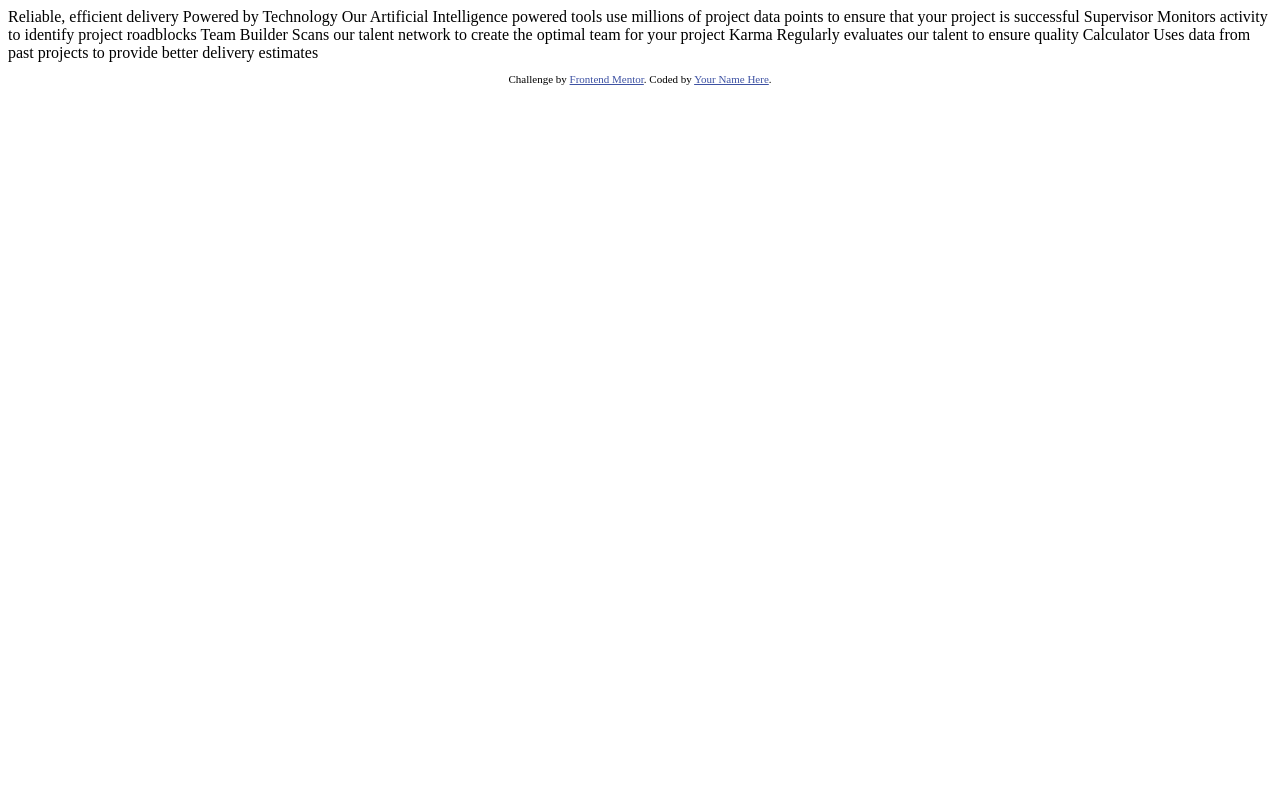
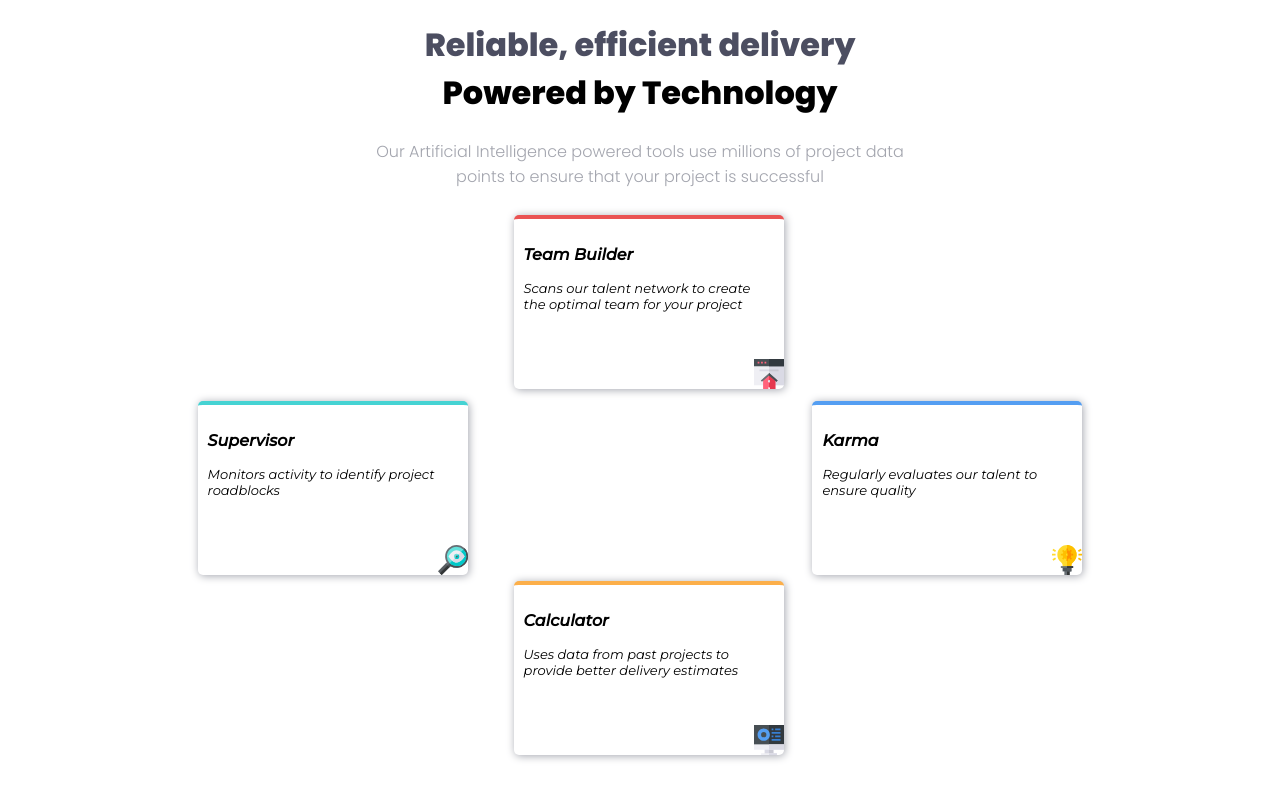
Before and after one commit to goten94/four_card, a plain HTML site: page index.html in a window 1280 px wide. Drawn offline with Linux system fonts and the light colour scheme.

Commit message:
cards_end

```diff
--- a/index.html
+++ b/index.html
@@ -7,6 +7,10 @@
   <link rel="icon" type="image/png" sizes="32x32" href="./images/favicon-32x32.png">
 
   <title>Frontend Mentor | Four card feature section</title>
+  <link rel="stylesheet" href="./styles/style.css">
+  <link rel="preconnect" href="https://fonts.googleapis.com">
+<link rel="preconnect" href="https://fonts.gstatic.com" crossorigin>
+<link href="https://fonts.googleapis.com/css2?family=Montserrat:ital,wght@1,400;1,500&family=Poppins:wght@300;800&display=swap" rel="stylesheet">
 
   <!-- Feel free to remove these styles or customise in your own stylesheet 👍 -->
   <style>
@@ -16,30 +20,38 @@
 </head>
 <body>
 
-  Reliable, efficient delivery
-  Powered by Technology
+  <main>
+    <h1 class="title">
+      <span class="title title_thin">Reliable, efficient delivery</span>
+      <span class="title title_bold">Powered by Technology</span>
+    </h1>
+    <p class="title title_text">  Our Artificial Intelligence powered tools use millions of project data points
+        to ensure that your project is successful</p>
 
-  Our Artificial Intelligence powered tools use millions of project data points
-  to ensure that your project is successful
-
-  Supervisor
-  Monitors activity to identify project roadblocks
-
-  Team Builder
-  Scans our talent network to create the optimal team for your project
-
-  Karma
-  Regularly evaluates our talent to ensure quality
-
-  Calculator
-  Uses data from past projects to provide better delivery estimates
+    <div class="cards">
+      <div class="card card_left">
+        <p class="card_title "> Supervisor</p>
+        <p class="card_text ">  Monitors activity to identify project roadblocks</p>
+        <img src="./assets/icon-supervisor.svg" alt="image supervisor" class="card_img">
+      </div>
+      <div class="card card_top">
+        <p class="card_title ">  Team Builder</p>
+        <p class="card_text ">    Scans our talent network to create the optimal team for your project</p>
+        <img src="./assets/icon-team-builder.svg" alt="image builder" class="card_img">
+      </div>
+      <div class="card card_right">
+        <p class="card_title ">  Karma</p>
+        <p class="card_text ">   Regularly evaluates our talent to ensure quality</p>
+        <img src="./assets/icon-karma.svg " alt="imgage karma" class="card_img">
+      </div>
+      <div class="card card_bottom">
+        <p class="card_title ">   Calculator</p>
+        <p class="card_text ">   Uses data from past projects to provide better delivery estimates</p>
+        <img src="./assets/icon-calculator.svg" alt="image calculator" class="card_img">
+      </div>
+    </div>
+  </main>
 
 
-  <footer>
-    <p class="attribution">
-      Challenge by <a href="https://www.frontendmentor.io?ref=challenge" target="_blank">Frontend Mentor</a>.
-      Coded by <a href="#">Your Name Here</a>.
-    </p>
-  </footer>
 </body>
 </html>
--- /dev/null
+++ b/styles/style.css
@@ -0,0 +1,87 @@
+@import url('https://fonts.googleapis.com/css2?family=Montserrat:ital,wght@1,400;1,500&family=Poppins:wght@300;800&display=swap');
+body{
+
+    font-family: 'Poppins', sans-serif;
+    background-color: #fff;
+}
+
+
+.title{
+    text-align: center;
+    display: block;
+}
+
+.title_thin{
+    color: hsl(234, 12%, 34%);
+}
+.title_text{
+    color: hsl(229, 6%, 66%);
+    width: 45%;
+    margin-left: auto;
+    margin-right: auto
+
+}
+
+.cards{
+    position: relative;
+    width: 100%;
+    height: 70vh;
+    font-family: 'Montserrat', sans-serif;
+
+
+}
+
+.card{
+    position: absolute;
+    width: 100%;
+    max-width: 250px;
+    padding: 10px;
+    background-color: #fff;
+    border-radius: 5px;
+    box-shadow: 1px 1px 8px  hsl(229, 6%, 66%);
+    height: 150px;
+
+
+}
+
+.card_left{
+    top:35%;
+    left: 15%;
+    border-top:4px solid hsl(180, 62%, 55%) ;
+}
+
+.card_top{
+    top: 10px;
+    left: 40%;
+    border-top:4px solid hsl(0, 78%, 62%) ;
+
+}
+
+.card_right{
+    right: 15%;
+    top: 35%;
+    border-top:4px solid hsl(212, 86%, 64%);
+
+}
+
+.card_bottom{
+    bottom: 10px;
+    left: 40%;
+    border-top:4px solid hsl(34, 97%, 64%) ;
+}
+
+.card_img{
+    width: 30px;
+    position: absolute;
+    bottom: 0;
+    right: 0;
+    height: 30px;
+}
+
+.card_title{
+    font-weight: 600;
+}
+.card_text{
+    font-family: hsl(229, 6%, 66%);
+    font-size: 13px;
+}
```
